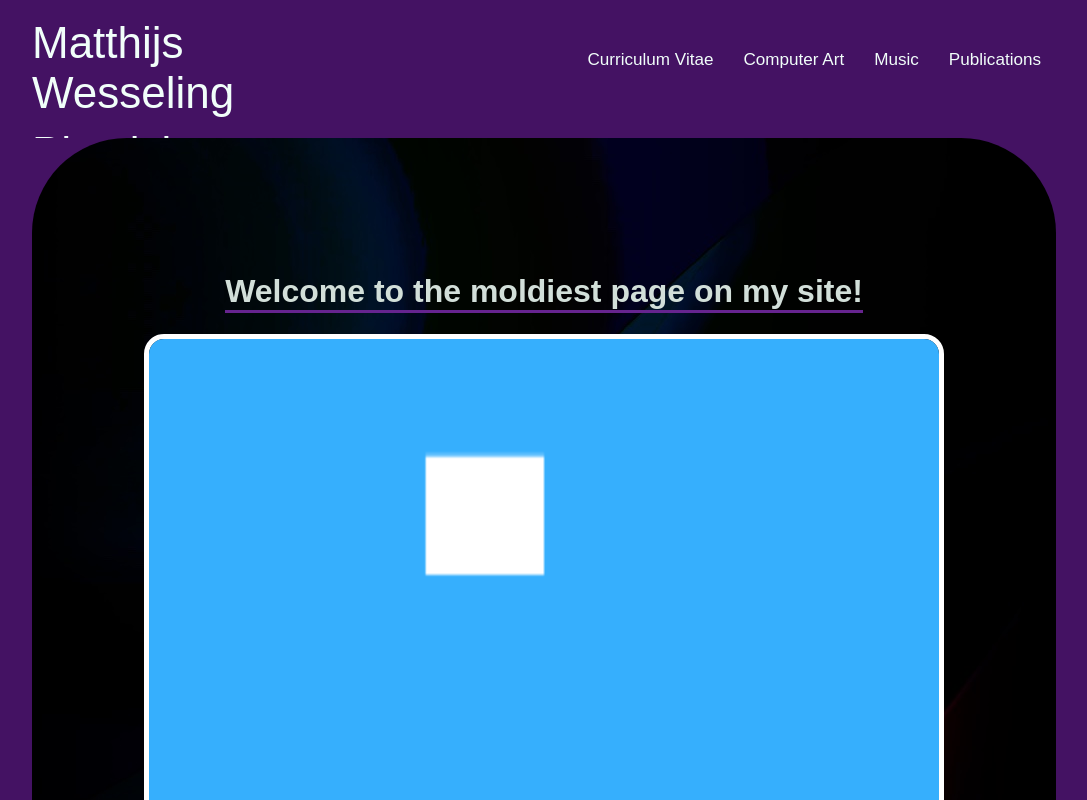
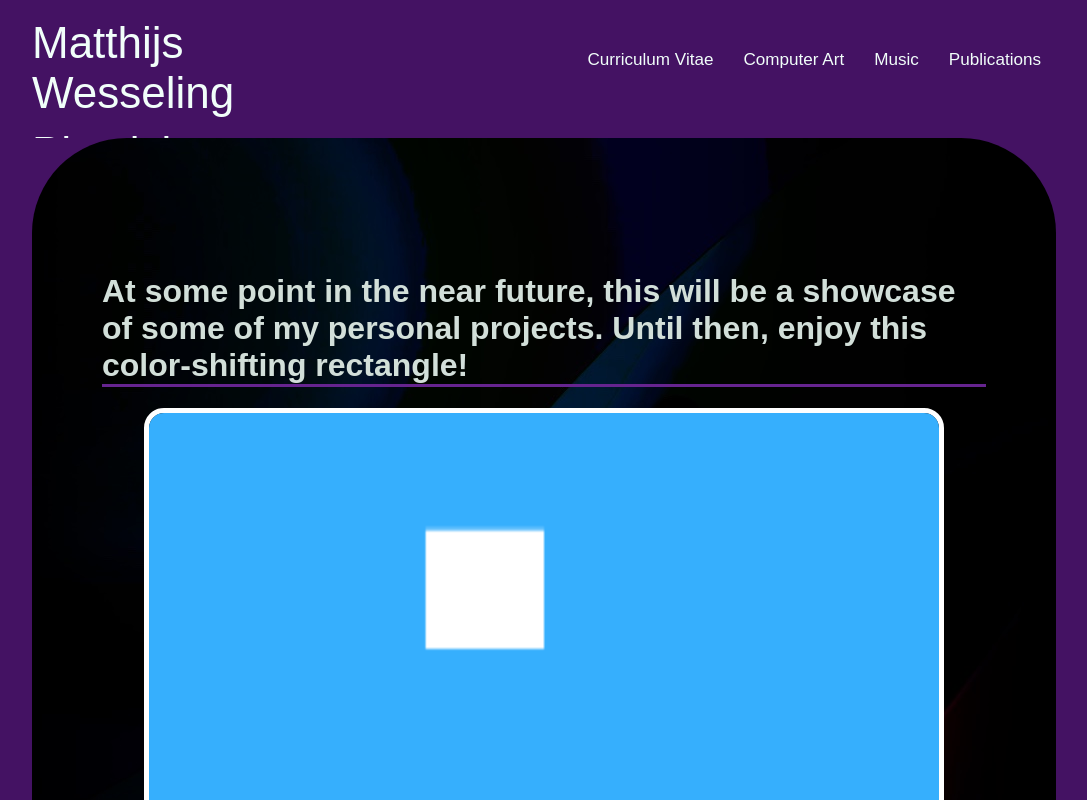
Before and after one commit to Bladieblah/Bladieblah.github.io, a Next.js app: page /physarum in a window 1280 px wide. Shown: the top 800 px of the page, without its empty margins (96-1183 px from the left). Built offline with nearby package versions, Linux system fonts and the light colour scheme; a web font is replaced by a local one.

Commit message:
Placeholder text

```diff
--- a/src/pages/physarum/index.tsx
+++ b/src/pages/physarum/index.tsx
@@ -5,15 +5,9 @@ import WebGLCanvas from '../../components/WebGLCanvas'
 export default function Physarum() {
   return (
     <div className={styles.container}>
-      <Head>
-        <title>Physarum slime mold simulation</title>
-        <meta name="description" content="Made by me :D" />
-        <link rel="icon" href="/favicon.ico" />
-      </Head>
-
       <main className={styles.main}>
         <h1>
-          Welcome to the moldiest page on my site!
+          At some point in the near future, this will be a showcase of some of my personal projects. Until then, enjoy this color-shifting rectangle!
         </h1>
         <div className={styles.container}>
           <WebGLCanvas/>
```
